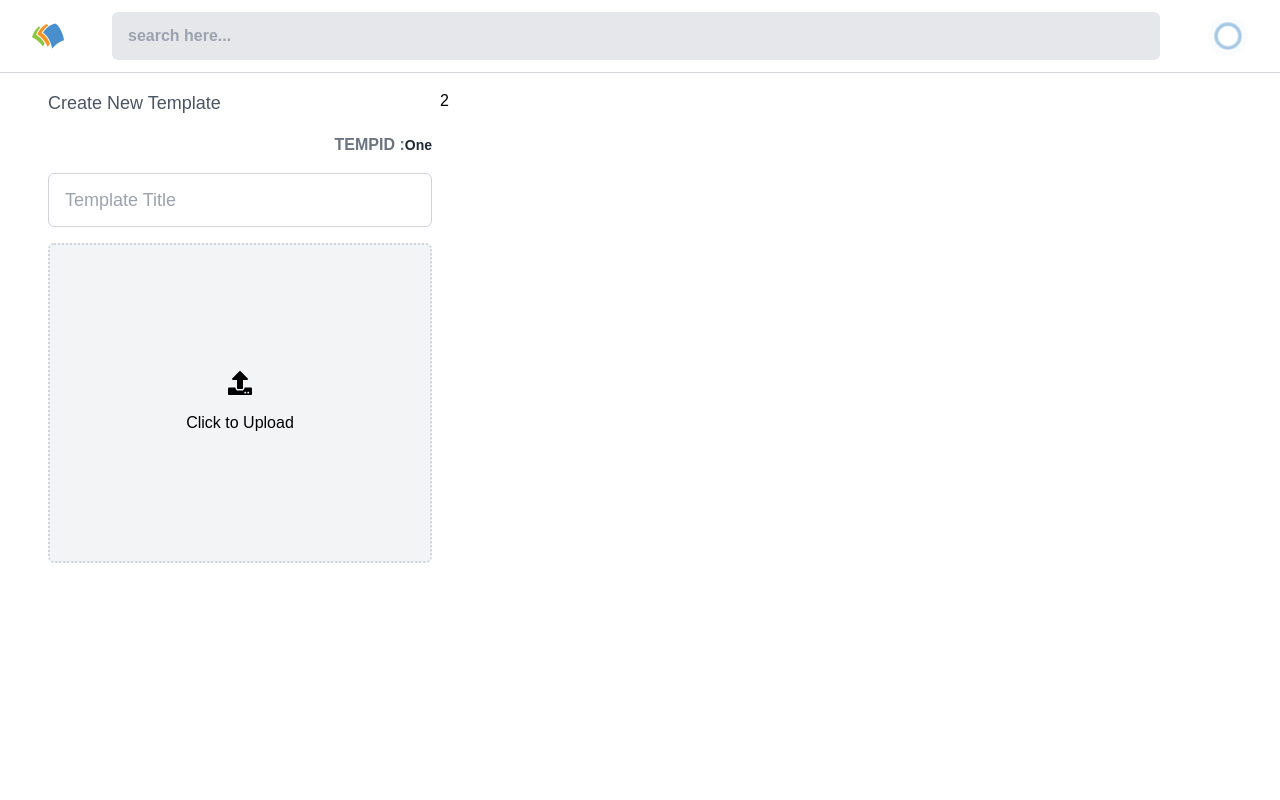
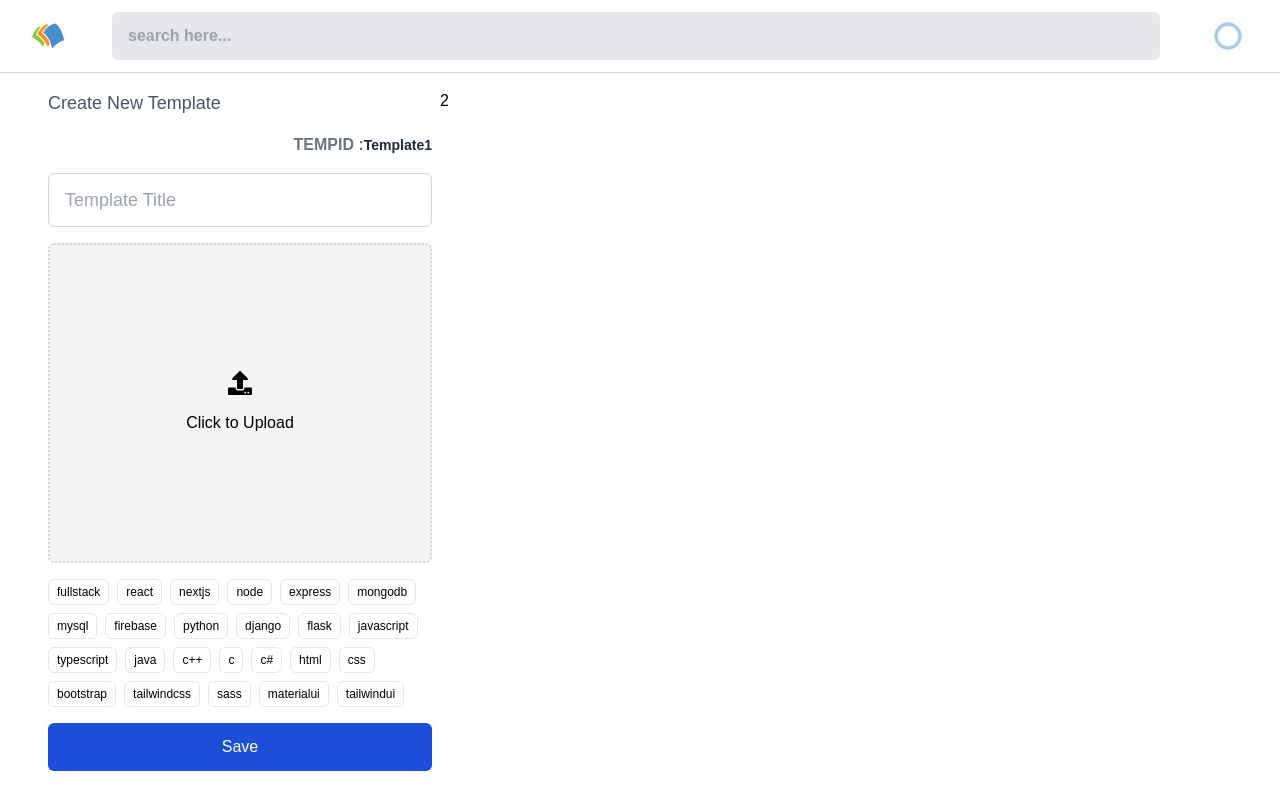
Before and after one commit to pawan-suthar1537/resume_builder, a React (Vite) app: page /template/create in a window 1280 px wide. Built offline with nearby package versions, Linux system fonts and the light colour scheme; no server answers; the database is empty; a web font is replaced by a local one.

Commit message:
templates with atgs added and saved on cloud

```diff
--- a/src/api/index.js
+++ b/src/api/index.js
@@ -1,4 +1,11 @@
-import { doc, onSnapshot, setDoc } from "firebase/firestore";
+import {
+  collection,
+  doc,
+  onSnapshot,
+  orderBy,
+  query,
+  setDoc,
+} from "firebase/firestore";
 import { auth, db } from "../config/firebase.config";
 
 export const getuserdetails = async () => {
@@ -29,3 +36,20 @@ export const getuserdetails = async () => {
     });
   });
 };
+
+export const getTemplates = async () => {
+  return new Promise((res, rej) => {
+    const tempquery = query(
+      collection(db, "templates"),
+      orderBy("timestamp", "asc")
+    );
+
+    const unsubcribe = onSnapshot(tempquery, (snapshot) => {
+      const templates = snapshot.docs.map((doc) => doc.data());
+      res(templates);
+    });
+    return () => {
+      unsubcribe();
+    };
+  });
+};
--- /dev/null
+++ b/src/hooks/UseFetchTemplate.js
@@ -0,0 +1,21 @@
+import { useQuery } from "react-query";
+import { toast } from "react-toastify";
+import { getTemplates } from "../api";
+
+const useFetchTemplates = () => {
+  const { data, isLoading, isError, refetch } = useQuery(
+    "templates",
+    async () => {
+      try {
+        const templates = await getTemplates();
+        return templates;
+      } catch (error) {
+        toast.error(error.message);
+      }
+    },
+    { refetchOnWindowFocus: false }
+  );
+  return { data, isLoading, isError, refetch };
+};
+
+export default useFetchTemplates;
--- a/src/pages/CreateTemplate.jsx
+++ b/src/pages/CreateTemplate.jsx
@@ -1,5 +1,6 @@
 import React, { useState } from "react";
 import { FaUpload } from "react-icons/fa";
+import { initialTags } from "../utils/helper";
 import { PuffLoader } from "react-spinners";
 import { toast } from "react-toastify";
 import {
@@ -8,14 +9,24 @@ import {
   ref,
   uploadBytesResumable,
 } from "firebase/storage";
-import { storage } from "../config/firebase.config";
+import { db, storage } from "../config/firebase.config";
 import { FaTrash } from "react-icons/fa6";
+import { doc, serverTimestamp, setDoc } from "firebase/firestore";
+import useFetchTemplates from "../hooks/UseFetchTemplate";
 
 const CreateTemplate = () => {
   const [formdata, setformdata] = useState({
     title: "",
     img: null,
   });
+
+  const [tags, settags] = useState([]);
+  const {
+    data: templates,
+    isError: templateisError,
+    isLoading: templateisLoading,
+    refetch: templateRefetch,
+  } = useFetchTemplates();
 
   const [imageasset, setimageasset] = useState({
     isimageloading: false,
@@ -65,6 +76,17 @@ const CreateTemplate = () => {
     }
   };
 
+  const handleselectedtags = (tag) => {
+    if (tags.includes(tag)) {
+      if (tags.includes(tag)) {
+        const newtags = tags.filter((t) => t !== tag);
+        settags(newtags);
+      }
+    } else {
+      settags([...tags, tag]);
+    }
+  };
+
   const handleDeleteImage = () => {
     const deletedref = ref(storage, imageasset.image);
     deleteObject(deletedref)
@@ -86,6 +108,32 @@ const CreateTemplate = () => {
     const allowed = ["image/png", "image/jpeg", "image/jpg"];
     return allowed.includes(file.type);
   };
+
+  const pushtoCloud = async () => {
+    const timestamp = serverTimestamp();
+    const id = `${Date.now()}`;
+    const _doc = {
+      _id: id,
+      title: formdata.title,
+      img: imageasset.image,
+      tags: tags,
+      name:
+        templates && templates.length > 0
+          ? `template${templates.length + 1}`
+          : "Template1",
+      timestamp: timestamp,
+    };
+    await setDoc(doc(db, "templates", id), _doc).then(() => {
+      setformdata((prevRec) => ({ ...prevRec, title: "", img: null }));
+      setimageasset((prevRec) => ({ ...prevRec, image: null }));
+      settags([]);
+      templateRefetch();
+      toast.success("Template Added Successfully");
+    }).catch((error) => {
+      console.error("Error adding document: ", error);
+      toast.error("Failed to add template");
+    })
+  };
   return (
     <div className="w-full px-4 lg:px-10 2xl:px-32 py-4 grid grid-cols-1 lg:grid-cols-12 ">
       {/* left container */}
@@ -98,7 +146,11 @@ const CreateTemplate = () => {
           <p className="text-base text-gray-500 uppercase font-semibold">
             TEMPID :{" "}
           </p>
-          <p className="text-sm text-gray-800  font-bold capitalize">one</p>
+          <p className="text-sm text-gray-800  font-bold capitalize">
+            {templates && templates.length > 0
+              ? `template${templates.length + 1}`
+              : "Template1"}
+          </p>
         </div>
         {/* template title */}
         <input
@@ -108,7 +160,7 @@ const CreateTemplate = () => {
           placeholder="Template Title"
           value={formdata.title}
           onChange={handleInputChange}
-          className="w-full px-4 py-3 rounded-md bg-transparent border border-gray-300 text-lg text-gray-800 focus: text-gray-950 focus:shadow-md outline-none"
+          className="w-full px-4 py-3 rounded-md bg-transparent border border-gray-300 text-lg text-gray-800  focus:shadow-md outline-none"
         />
         {/* file uploader */}
         <div className="w-full bg-gray-100 backdrop-blur-md h-[420px] lg:h-[320px] 2xl:h-[340px] rounded-md border-2 border-dotted border-gray-300 cursor-pointer flex items-center justify-center">
@@ -161,6 +213,28 @@ const CreateTemplate = () => {
             </React.Fragment>
           )}
         </div>
+        {/*  tags section */}
+        <div className="w-full flex items-center flex-wrap gap-2">
+          {initialTags.map((tag, i) => (
+            <div
+              key={i}
+              className={`border border-gray-200 px-2 py-1 rounded-md cursor-pointer ${
+                tags.includes(tag) ? "bg-blue-500 text-white" : ""
+              }`}
+              onClick={() => handleselectedtags(tag)}
+            >
+              <p className="text-xs">{tag}</p>
+            </div>
+          ))}
+        </div>
+        {/* button */}
+        <button
+          type="button"
+          className="w-full bg-blue-700 text-white rounded-md py-3"
+          onClick={pushtoCloud}
+        >
+          Save
+        </button>
       </div>
 
       {/* right container */}
--- a/src/utils/helper.js
+++ b/src/utils/helper.js
@@ -1 +1,28 @@
 export const AdminIds = ["116197838995173106991"];
+
+export const initialTags = [
+  "fullstack",
+  "react",
+  "nextjs",
+  "node",
+  "express",
+  "mongodb",
+  "mysql",
+  "firebase",
+  "python",
+  "django",
+  "flask",
+  "javascript",
+  "typescript",
+  "java",
+  "c++",
+  "c",
+  "c#",
+  "html",
+  "css",
+  "bootstrap",
+  "tailwindcss",
+  "sass",
+  "materialui",
+  "tailwindui",
+];
```
